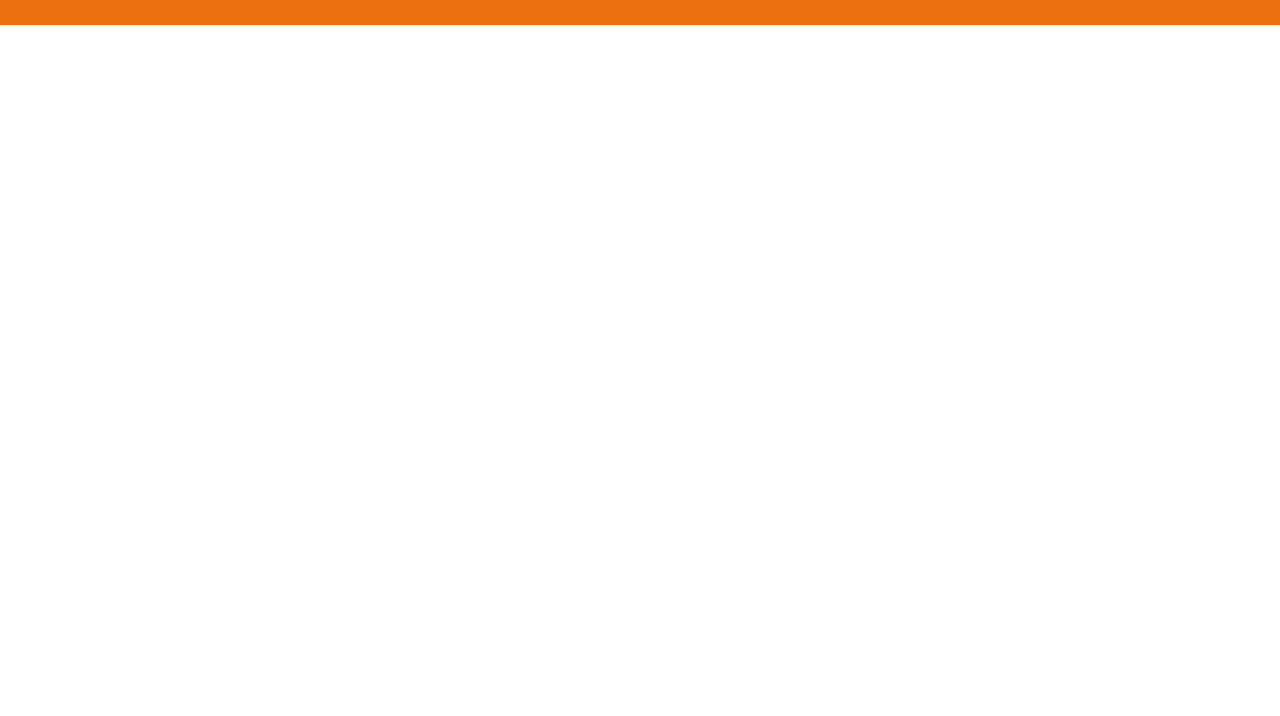
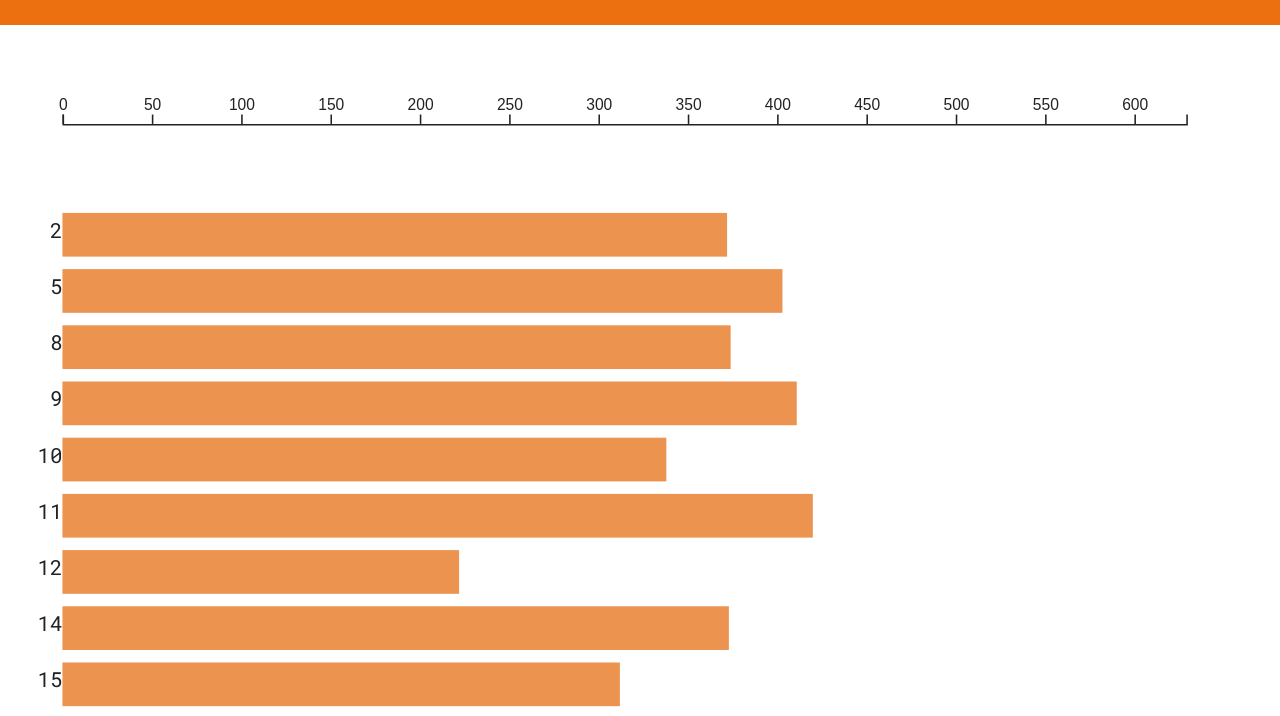
Before and after one commit to freudiandrip/flywheel, a plain HTML site: page index.html in a window 1280 px wide. Shown: the part 75-791 px from the top of the page. Drawn offline with nearby package versions, Linux system fonts and the light colour scheme.

Commit message:
in class tutorial work added

```diff
--- a/js/script.js
+++ b/js/script.js
@@ -29,10 +29,154 @@ const xAxisGroup = svgAxis
 
 // the meat of the script
 function seatBars(input, dropdown) {
+  // GENERAL UPDATE PATTERN PORTION OF FUNCTION ======================
+  // confirming correct input
+  console.log('key: ' + input + '\ntext: ' + dropdown)
 
+  // setting up our barplot scale
+  const max = d3.max(sortedData, d => { return d[input] })
+  const upperLimit = max * 1.15
+  console.log(max)
 
+  const barScale = d3.scaleLinear()
+   .domain([0, upperLimit])
+   .range([0, 720])
 
+  // axis styling
+  const xAxis = d3.axisTop(barScale)
 
+  //Creating x-axis by calling it
+  xAxisGroup.call(xAxis)
+
+  // sigdig formatting for measurements
+  // https://github.com/d3/d3-format
+  const round = d3.format('<.3r')
+
+  // GENERAL UPDATE PATTERN PORTION OF FUNCTION ======================
+  // selecting + defining parent group
+  const seats = svgChart
+    .selectAll('g.seat')
+    .data(sortedData, d => { return d.seat });
+
+  // entering + updating seats (parent group)
+  const enterSeats = seats
+    .enter()
+    .append('g');
+
+  // storing updated seats in variable to access
+  const seatsMerged = enterSeats.merge(seats);
+
+  seatsMerged
+    .attr('class', 'seat')
+    .attr('transform', (d,i) => { return `translate(40, ${ (i * 36) + 48})` });
+
+  enterSeats
+    .append('text')
+      .attr('class', 'seatNumber')
+      .attr('x', 0)
+      .attr('y', 16)
+    .text(d => d.seat)
+
+  // entering + updating bars (child rect of parent group)
+  const bars = seats.select('rect.bar');
+
+  enterSeats
+    .append('rect')
+      .attr('class', 'bar')
+      .attr('height', 28)
+      .attr('width', 0)
+      .attr('fill', '#ff0000')
+    .merge(bars)
+      .transition(d3.easeCubic)
+      .duration(1000)
+      .attr('width', d => { return barScale(d[input]) });
+
+  // entering + updating measurements (child text of parent group)
+  const measurements = seats.select('text.measurement');
+
+  enterSeats
+    .append('text')
+      .attr('class', 'measurement')
+      .attr('y', 14)
+    .merge(measurements)
+      .attr('x', d => { return barScale(d[input]) * 0.9 - 24 })
+      .text(d => { return round(d[input]) });
+
+  // entering + updating tooltips (child group of parent group)
+  const tooltip = seats.select('g.tooltip');
+
+  const enterTooltip = enterSeats
+    .append('g')
+      .attr('class', 'tooltip');
+
+  const tooltipMerged = enterTooltip.merge(tooltip);
+
+  enterTooltip
+    .append('rect')
+      .attr('class', 'tooltip')
+      .attr('height', '80')
+      .attr('fill', '#eeeeee')
+      .attr('width', '132');
+
+  // entering + updating tooltip text (child element of child group)
+  const tooltipText = tooltip.select('text.tooltip');
+
+  enterTooltip
+    .append('text')
+      .attr('class', 'tooltip')
+      .attr('x', '4')
+      .attr('y', '12')
+    .merge(tooltipText)
+      .text(d => { return `${dropdown}: ` + round(d[input]) })
+
+  enterTooltip
+    .append('text')
+      .attr('class', 'tooltip')
+      .attr('x', '4')
+      .attr('y', '24')
+    .text(d => { return 'Seat number: ' + d.seat })
+
+  enterTooltip
+    .append('text')
+      .attr('class', 'tooltip')
+      .attr('x', '4')
+      .attr('y', '36')
+    .text(d => { return 'Average rpm: ' + d.average_rpm })
+
+  enterTooltip
+    .append('text')
+      .attr('class', 'tooltip')
+      .attr('x', '4')
+      .attr('y', '48')
+    .text(d => { return 'Max rpm: ' + d.max_rpm })
+
+  enterTooltip
+    .append('text')
+      .attr('class', 'tooltip')
+      .attr('x', '4')
+      .attr('y', '60')
+    .text(d => { return 'Average torque: ' + d.average_torque })
+
+  enterTooltip
+    .append('text')
+      .attr('class', 'tooltip')
+      .attr('x', '4')
+      .attr('y', '72')
+    .text(d => { return 'Max torque: ' + d.max_torque })
+
+    // NOTE: POSITION NEEDED TO BE APPLIED TO THE MERGED SEATS AND TOOLTIPS; NEEDED TO COMBINE BOTH INTO SINGLE VARIABLE TO CALL.
+    // IMPORTANT: d3.pointer() needs an event object as variable input to read position. Implicit d3.pointer(this) RETURNS UNDEFINED.`
+    seatsMerged
+      .on('mousemove', function(e) {
+        const position = d3.pointer(e)
+
+        const mouseX = position[0] + 8
+        const mouseY = position[1] - 56
+
+        tooltipMerged
+          .attr('transform', `translate(${mouseX}, ${mouseY})`)
+
+      });
 
 
 }
@@ -40,15 +184,15 @@ function seatBars(input, dropdown) {
 
 
 
-
+// console.log("hello world")
 // 1. calling our function on pageload
-// seatBars(selectKey, selectText)
+seatBars(selectKey, selectText)
 
 // 2. running seatBars function on new dropdown input selected
-// selectTag.addEventListener('input', event => {
-//   // updating the dropdown value input
-//   selectKey = selectTag.value
-//   selectText = selectTag.options[selectTag.selectedIndex].text
+selectTag.addEventListener('input', event => {
+  // updating the dropdown value input
+  selectKey = selectTag.value
+  selectText = selectTag.options[selectTag.selectedIndex].text
 
-//   // running function with updated input
-//   seatBars(selectKey, selectText) })
+  // running function with updated input
+  seatBars(selectKey, selectText) })
```
Also changed, not shown: index.html (+1 -0 lines), js/data.js (line endings or trailing spaces).
